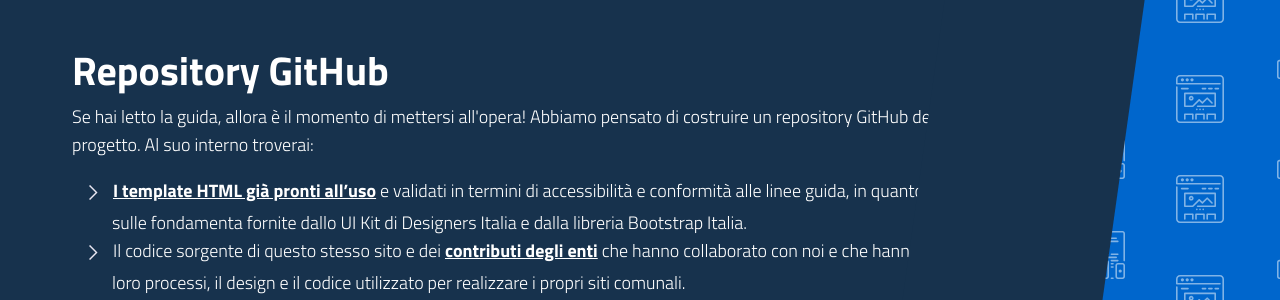
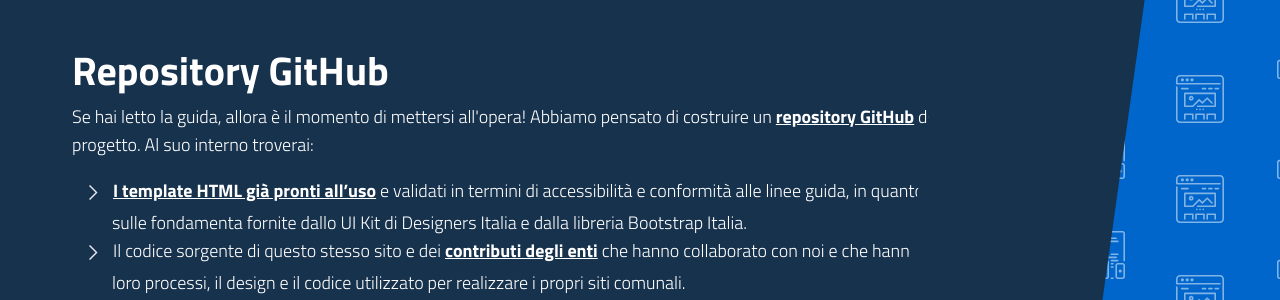
Before and after one commit to italia/design-comuni-prototipi, a Jekyll site: the page built from it/kit.md, in a window 1280 px wide and 900 px high, scrolled down 1138 px. Shown: the part 157-457 px from the top of the window. Built offline with Jekyll 4.4.1, drawn with Linux system fonts in a browser that asks for light colours.

Commit message:
Update kit.md

```diff
--- a/it/kit.md
+++ b/it/kit.md
@@ -129,7 +129,7 @@
         </div>
         <div class="col-12 col-lg-10 px-4 py-5 order-1 bg-dark">
           <h2>Repository GitHub</h2>
-          <p>Se hai letto la guida, allora è il momento di mettersi all'opera! Abbiamo pensato di costruire un repository GitHub dedicato al progetto. Al suo interno troverai:</p>
+          <p>Se hai letto la guida, allora è il momento di mettersi all'opera! Abbiamo pensato di costruire un <a  class="font-weight-bold text-white" href="https://github.com/italia/design-comuni-prototipi">repository GitHub</a> dedicato al progetto. Al suo interno troverai:</p>
           <ul class="list-with-icon-left">
           {% comment %}
           <li>
```
